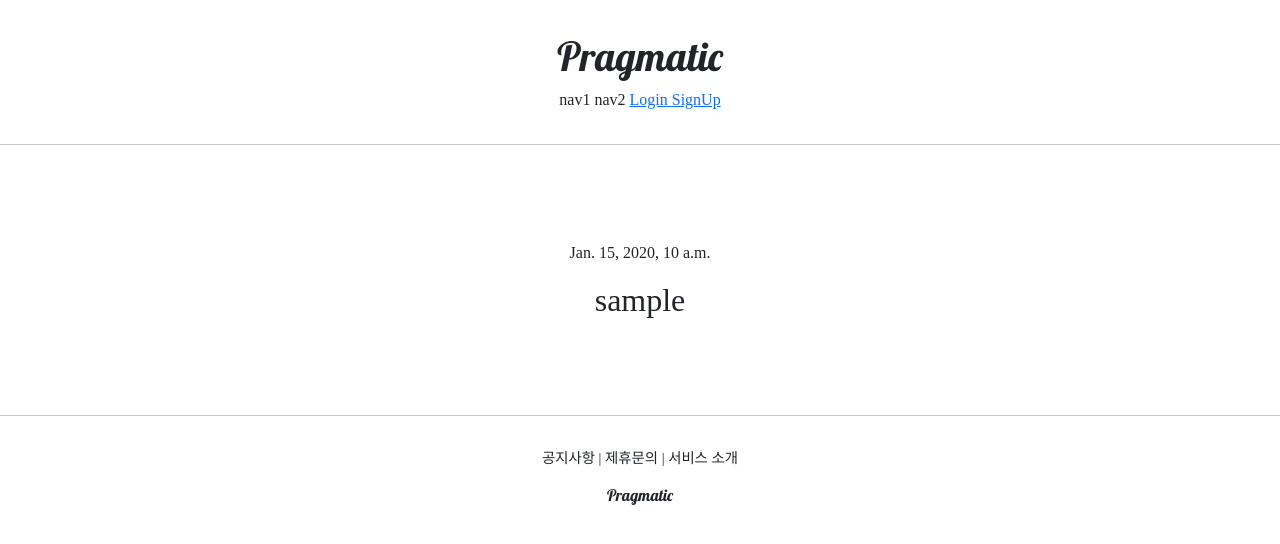
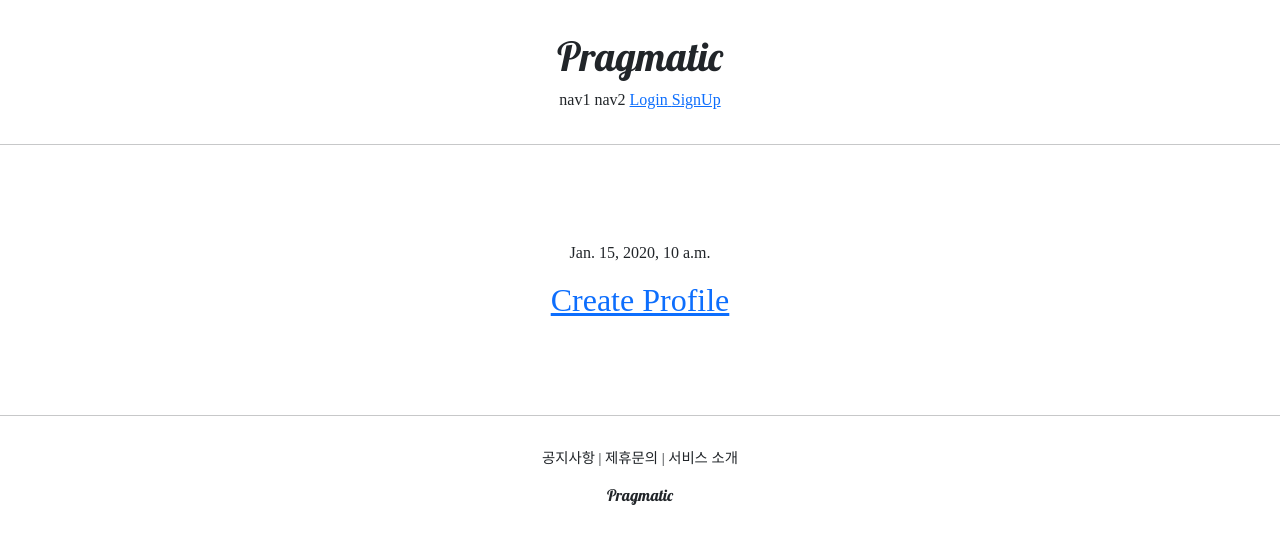
Before and after one commit to GangHyeokLee/pragmatic, a Django app: page /accounts/detail/1 in a window 1280 px wide. Shown: the top 544 px of the page. Run offline with Django 3.2, Linux system fonts and the light colour scheme; tables that the repository leaves empty hold one stand-in row (values such as "Sample post"); some libraries are stand-ins or nearby versions; some web fonts are replaced.

Commit message:
django course 31 commit: Profileapp Implement

```diff
--- a/accountapp/templates/accountapp/detail.html
+++ b/accountapp/templates/accountapp/detail.html
@@ -7,9 +7,17 @@
             <p>
                 {{ target_user.date_joined }}
             </p>
-            <h2 style="font-family: 'NanumSquareB">
-                {{ target_user.username }}
-            </h2>
+            {% if target_user.profile %}
+                <h2 style="font-family: 'NanumSquareB">
+                    {{ target_user.profile.nickname }}
+                </h2>
+            {% else %}
+                <a href="{% url 'profileapp:create' %}">
+                    <h2 style="font-family: 'NanumSquareB">
+                        Create Profile
+                    </h2>
+                </a>
+            {% endif %}
 
             {% if target_user == user %}
                 <a href="{% url 'accountapp:update' pk=user.pk %}">
--- a/profileapp/urls.py
+++ b/profileapp/urls.py
@@ -1,4 +1,8 @@
+from django.urls import path
+
+from profileapp.views import ProfileCreateView
+
 app_name = 'profileapp'
 urlpatterns = [
-
+    path('create/', ProfileCreateView.as_view(), name='create'),
 ]
```
Also changed, not shown: profileapp/templates/profileapp/create.html (added, +16 -0 lines).
